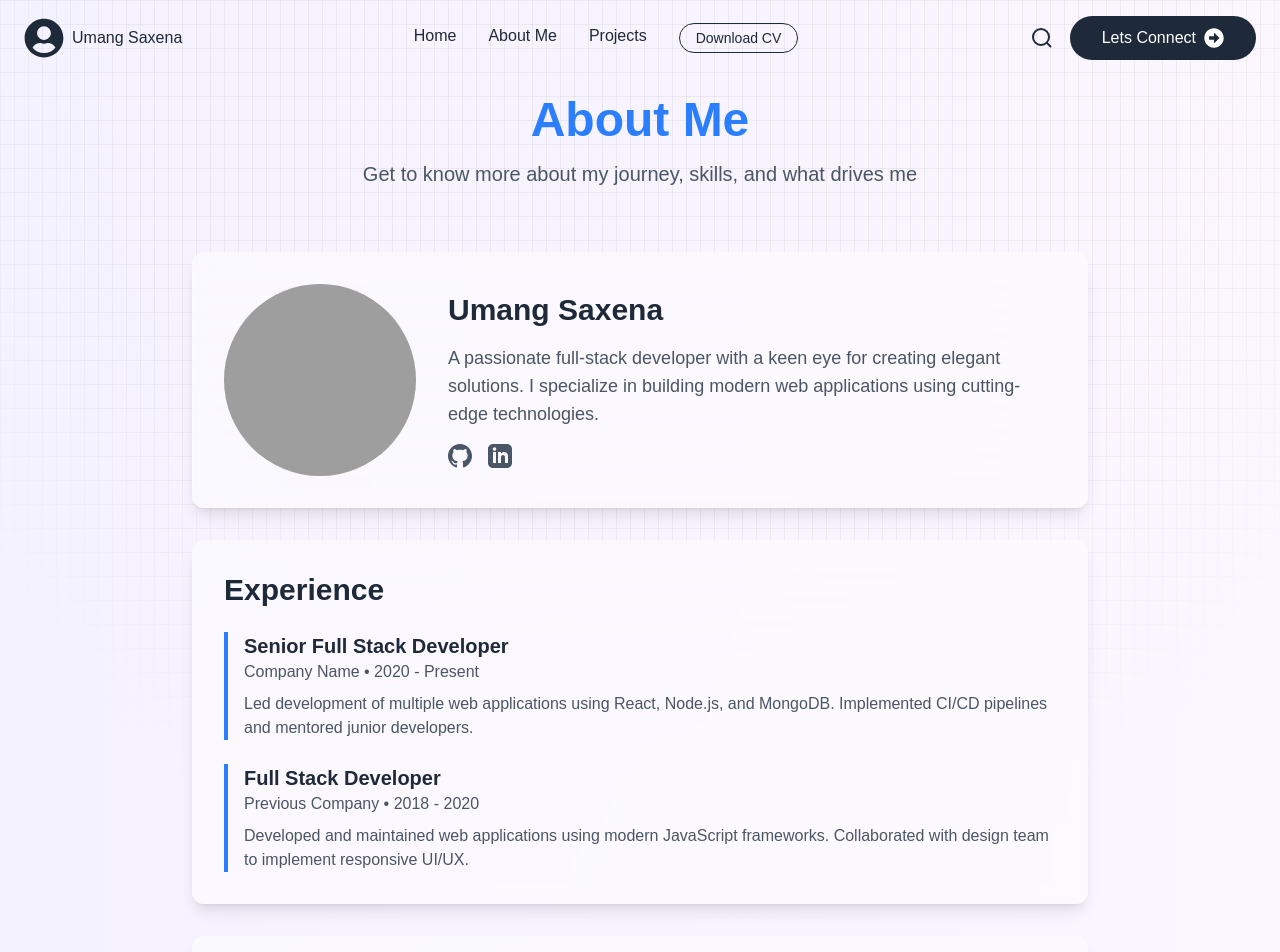
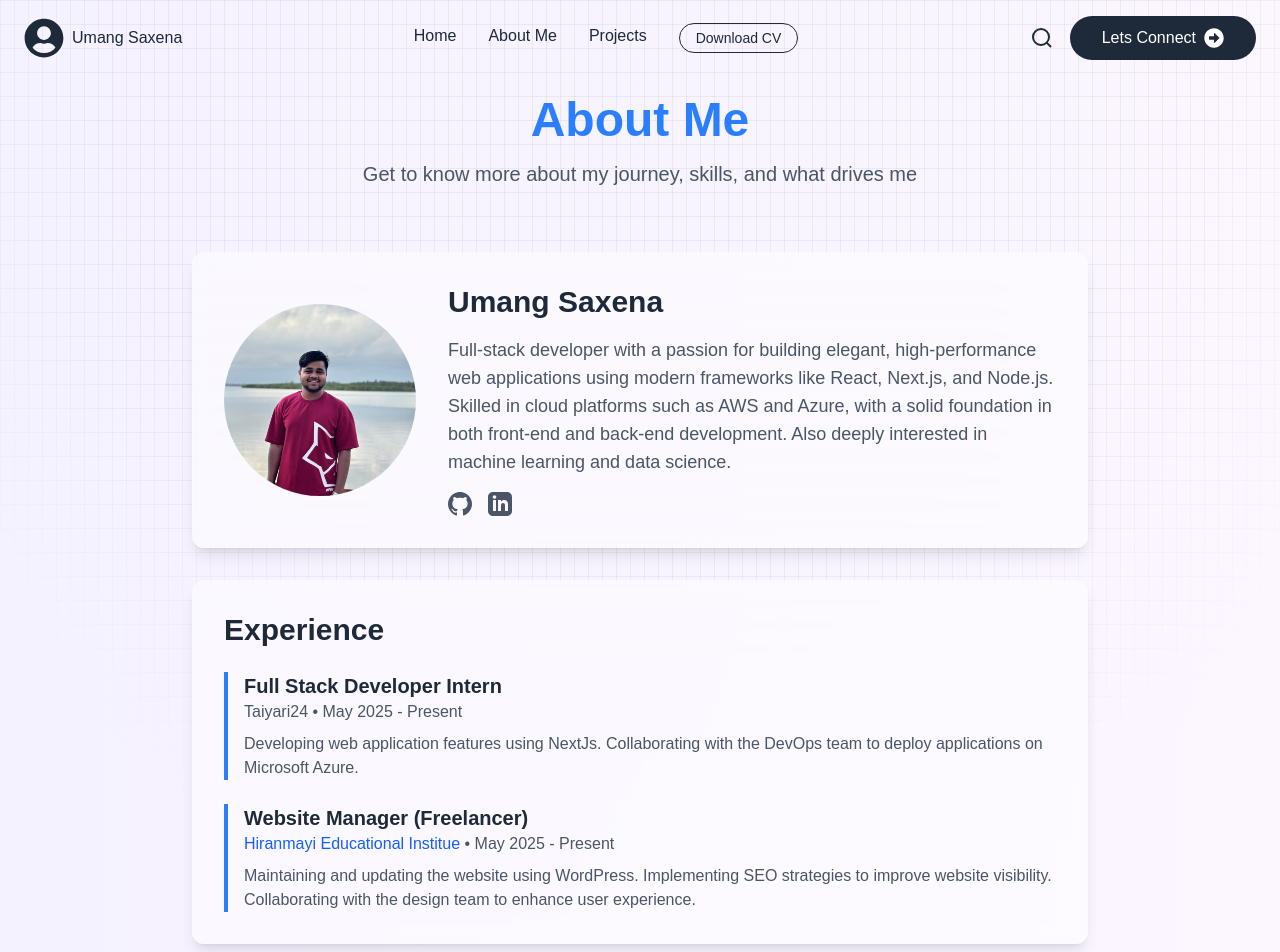
Before and after one commit to Umang-saxena/Portfolio-NextJs, a Next.js app: page /about in a window 1280 px wide. Shown: the top 952 px of the page. Built offline with nearby package versions, Linux system fonts and the light colour scheme; grey boxes are pictures that could not be loaded.

Commit message:
Changed about page and lets connect link changed

```diff
--- a/src/app/about/page.js
+++ b/src/app/about/page.js
@@ -1,8 +1,8 @@
-"use client"
-import React from 'react';
-import Navbar from '../../components/Navbar';
-import Footer from '../../components/Footer';
-import { motion } from 'framer-motion';
+"use client";
+import React from "react";
+import Navbar from "../../components/Navbar";
+import Footer from "../../components/Footer";
+import { motion } from "framer-motion";
 
 const About = () => {
     return (
@@ -40,30 +40,44 @@ const About = () => {
                                 />
                             </div>
                             <div className="flex-1">
-                                <h2 className="text-3xl font-bold text-gray-800 mb-4">Umang Saxena</h2>
+                                <h2 className="text-3xl font-bold text-gray-800 mb-4">
+                                    Umang Saxena
+                                </h2>
                                 <p className="text-lg text-gray-600 mb-4">
-                                    A passionate full-stack developer with a keen eye for creating elegant solutions.
-                                    I specialize in building modern web applications using cutting-edge technologies.
+                                    Full-stack developer with a passion for building elegant,
+                                    high-performance web applications using modern frameworks like
+                                    React, Next.js, and Node.js. Skilled in cloud platforms such
+                                    as AWS and Azure, with a solid foundation in both front-end
+                                    and back-end development. Also deeply interested in machine
+                                    learning and data science.
                                 </p>
                                 <div className="flex gap-4">
                                     <a
-                                        href="https://github.com/yourusername"
+                                        href="https://github.com/Umang-saxena"
                                         target="_blank"
                                         rel="noopener noreferrer"
                                         className="text-gray-600 hover:text-blue-500 transition-colors"
                                     >
-                                        <svg className="w-6 h-6" fill="currentColor" viewBox="0 0 24 24">
-                                            <path d="M12 0c-6.626 0-12 5.373-12 12 0 5.302 3.438 9.8 8.207 11.387.599.111.793-.261.793-.577v-2.234c-3.338.726-4.033-1.416-4.033-1.416-.546-1.387-1.333-1.756-1.333-1.756-1.089-.745.083-.729.083-.729 1.205.084 1.839 1.237 1.839 1.237 1.07 1.834 2.807 1.304 3.492.997.107-.775.418-1.305.762-1.604-2.665-.305-5.467-1.334-5.467-5.931 0-1.311.469-2.381 1.236-3.221-.124-.303-.535-1.524.117-3.176 0 0 1.008-.322 3.301 1.23.957-.266 1.983-.399 3.003-.404 1.02.005 2.047.138 3.006.404 2.291-1.552 3.297-1.23 3.297-1.23.653 1.653.242 2.874.118 3.176.77.84 1.235 1.911 1.235 3.221 0 4.609-2.807 5.624-5.479 5.921.43.372.823 1.102.823 2.222v3.293c0 .319.192.694.801.576 4.765-1.589 8.199-6.086 8.199-11.386 0-6.627-5.373-12-12-12z"/>
+                                        <svg
+                                            className="w-6 h-6"
+                                            fill="currentColor"
+                                            viewBox="0 0 24 24"
+                                        >
+                                            <path d="M12 0c-6.626 0-12 5.373-12 12 0 5.302 3.438 9.8 8.207 11.387.599.111.793-.261.793-.577v-2.234c-3.338.726-4.033-1.416-4.033-1.416-.546-1.387-1.333-1.756-1.333-1.756-1.089-.745.083-.729.083-.729 1.205.084 1.839 1.237 1.839 1.237 1.07 1.834 2.807 1.304 3.492.997.107-.775.418-1.305.762-1.604-2.665-.305-5.467-1.334-5.467-5.931 0-1.311.469-2.381 1.236-3.221-.124-.303-.535-1.524.117-3.176 0 0 1.008-.322 3.301 1.23.957-.266 1.983-.399 3.003-.404 1.02.005 2.047.138 3.006.404 2.291-1.552 3.297-1.23 3.297-1.23.653 1.653.242 2.874.118 3.176.77.84 1.235 1.911 1.235 3.221 0 4.609-2.807 5.624-5.479 5.921.43.372.823 1.102.823 2.222v3.293c0 .319.192.694.801.576 4.765-1.589 8.199-6.086 8.199-11.386 0-6.627-5.373-12-12-12z" />
                                         </svg>
                                     </a>
                                     <a
-                                        href="https://linkedin.com/in/yourusername"
+                                        href="https://www.linkedin.com/in/umang-saxena-9b5632331/"
                                         target="_blank"
                                         rel="noopener noreferrer"
                                         className="text-gray-600 hover:text-blue-500 transition-colors"
                                     >
-                                        <svg className="w-6 h-6" fill="currentColor" viewBox="0 0 24 24">
-                                            <path d="M19 0h-14c-2.761 0-5 2.239-5 5v14c0 2.761 2.239 5 5 5h14c2.762 0 5-2.239 5-5v-14c0-2.761-2.238-5-5-5zm-11 19h-3v-11h3v11zm-1.5-12.268c-.966 0-1.75-.79-1.75-1.764s.784-1.764 1.75-1.764 1.75.79 1.75 1.764-.783 1.764-1.75 1.764zm13.5 12.268h-3v-5.604c0-3.368-4-3.113-4 0v5.604h-3v-11h3v1.765c1.396-2.586 7-2.777 7 2.476v6.759z"/>
+                                        <svg
+                                            className="w-6 h-6"
+                                            fill="currentColor"
+                                            viewBox="0 0 24 24"
+                                        >
+                                            <path d="M19 0h-14c-2.761 0-5 2.239-5 5v14c0 2.761 2.239 5 5 5h14c2.762 0 5-2.239 5-5v-14c0-2.761-2.238-5-5-5zm-11 19h-3v-11h3v11zm-1.5-12.268c-.966 0-1.75-.79-1.75-1.764s.784-1.764 1.75-1.764 1.75.79 1.75 1.764-.783 1.764-1.75 1.764zm13.5 12.268h-3v-5.604c0-3.368-4-3.113-4 0v5.604h-3v-11h3v1.765c1.396-2.586 7-2.777 7 2.476v6.759z" />
                                         </svg>
                                     </a>
                                 </div>
@@ -73,22 +87,31 @@ const About = () => {
 
                     {/* Experience Section */}
                     <div className="bg-white/50 backdrop-blur-sm rounded-xl p-8 mb-8 shadow-lg">
-                        <h2 className="text-3xl font-bold text-gray-800 mb-6">Experience</h2>
+                        <h2 className="text-3xl font-bold text-gray-800 mb-6">
+                            Experience
+                        </h2>
                         <div className="space-y-6">
                             <div className="border-l-4 border-blue-500 pl-4">
-                                <h3 className="text-xl font-semibold text-gray-800">Senior Full Stack Developer</h3>
-                                <p className="text-gray-600">Company Name • 2020 - Present</p>
+                                <h3 className="text-xl font-semibold text-gray-800">
+                                    Full Stack Developer Intern
+                                </h3>
+                                <p className="text-gray-600"> Taiyari24 • May 2025 - Present</p>
                                 <p className="text-gray-600 mt-2">
-                                    Led development of multiple web applications using React, Node.js, and MongoDB.
-                                    Implemented CI/CD pipelines and mentored junior developers.
+                                    Developing web application features using NextJs.
+                                    Collaborating with the DevOps team to deploy applications on
+                                    Microsoft Azure.
                                 </p>
                             </div>
                             <div className="border-l-4 border-blue-500 pl-4">
-                                <h3 className="text-xl font-semibold text-gray-800">Full Stack Developer</h3>
-                                <p className="text-gray-600">Previous Company • 2018 - 2020</p>
+                                <h3 className="text-xl font-semibold text-gray-800">
+                                    Website Manager (Freelancer)
+                                </h3>
+                                <p className="text-gray-600"><a href="https://hmei.info/"  className="hover:text-blue-300 text-blue-600" target="_blank">  Hiranmayi Educational Institue </a>  • May 2025 - Present</p>
                                 <p className="text-gray-600 mt-2">
-                                    Developed and maintained web applications using modern JavaScript frameworks.
-                                    Collaborated with design team to implement responsive UI/UX.
+                                    Maintaining and updating the website using WordPress.
+                                    Implementing SEO strategies to improve website visibility.
+                                    Collaborating with the design team to enhance user experience.
+
                                 </p>
                             </div>
                         </div>
@@ -99,9 +122,18 @@ const About = () => {
                         <h2 className="text-3xl font-bold text-gray-800 mb-6">Skills</h2>
                         <div className="grid grid-cols-2 md:grid-cols-3 gap-4">
                             {[
-                                'React', 'Next.js', 'Node.js', 'TypeScript',
-                                'MongoDB', 'PostgreSQL', 'AWS', 'Docker',
-                                'Git', 'CI/CD', 'REST APIs', 'GraphQL'
+                                "React",
+                                "Next.js",
+                                "Node.js",
+                                "TypeScript",
+                                "MongoDB",
+                                "PostgreSQL",
+                                "AWS",
+                                "Docker",
+                                "Git",
+                                "CI/CD",
+                                "REST APIs",
+                                "GraphQL",
                             ].map((skill, index) => (
                                 <div
                                     key={index}
@@ -110,8 +142,10 @@ const About = () => {
                                              border border-blue-100 hover:border-blue-200"
                                 >
                                     <span className="relative z-10 font-medium">{skill}</span>
-                                    <div className="absolute inset-0 bg-gradient-to-r from-blue-200 to-blue-300 opacity-0
-                                                  group-hover:opacity-20 rounded-lg transition-opacity duration-300"></div>
+                                    <div
+                                        className="absolute inset-0 bg-gradient-to-r from-blue-200 to-blue-300 opacity-0
+                                                  group-hover:opacity-20 rounded-lg transition-opacity duration-300"
+                                    ></div>
                                 </div>
                             ))}
                         </div>
--- a/src/components/Navbar.js
+++ b/src/components/Navbar.js
@@ -50,12 +50,20 @@ const Navbar = () => {
                         <circle cx="11" cy="11" r="8" />
                         <line x1="21" y1="21" x2="16.65" y2="16.65" />
                     </svg>
-                    <Link
+                    <a
+                        href="https://www.linkedin.com/in/umang-saxena-9b5632331/"
+                        target='_blank'
+                        rel="noopener noreferrer"
+                        className={`${isScrolled ? "bg-white text-blue-600 hover:bg-blue-700 hover:text-white" : "bg-gray-800 text-white hover:bg-gray-700"} px-8 py-2.5 rounded-full transition-all duration-500 flex items-center gap-2`}
+                    >
+                        Lets Connect <FaArrowAltCircleRight className="text-xl" />
+                    </a>
+                    {/* <Link
                         href="/contact"
                         className={`${isScrolled ? "bg-white text-blue-600 hover:bg-blue-700 hover:text-white" : "bg-gray-800 text-white hover:bg-gray-700"} px-8 py-2.5 rounded-full transition-all duration-500 flex items-center gap-2`}
                     >
                         Lets Connect <FaArrowAltCircleRight className="text-xl" />
-                    </Link>
+                    </Link> */}
                 </div>
 
                 {/* Mobile Menu Button */}
```
Also changed, not shown: public/images/profile.jpg (added).
